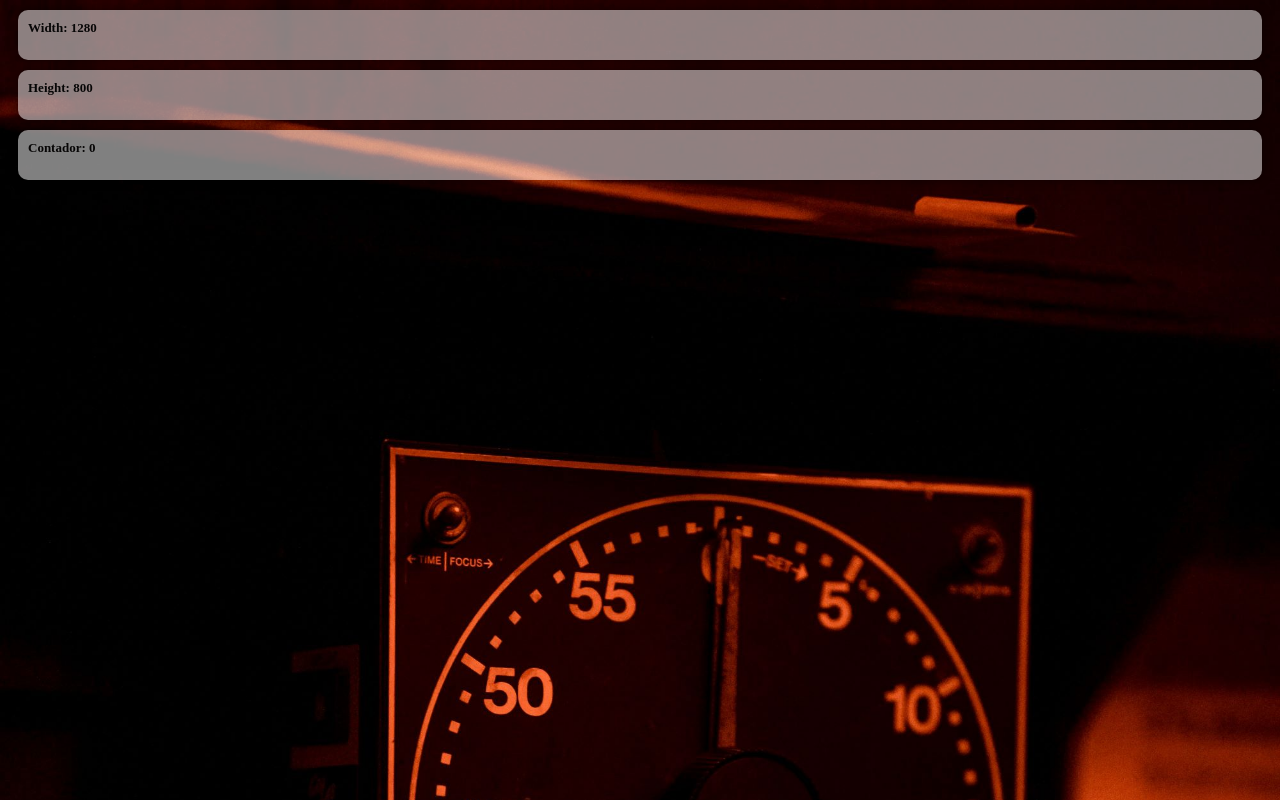
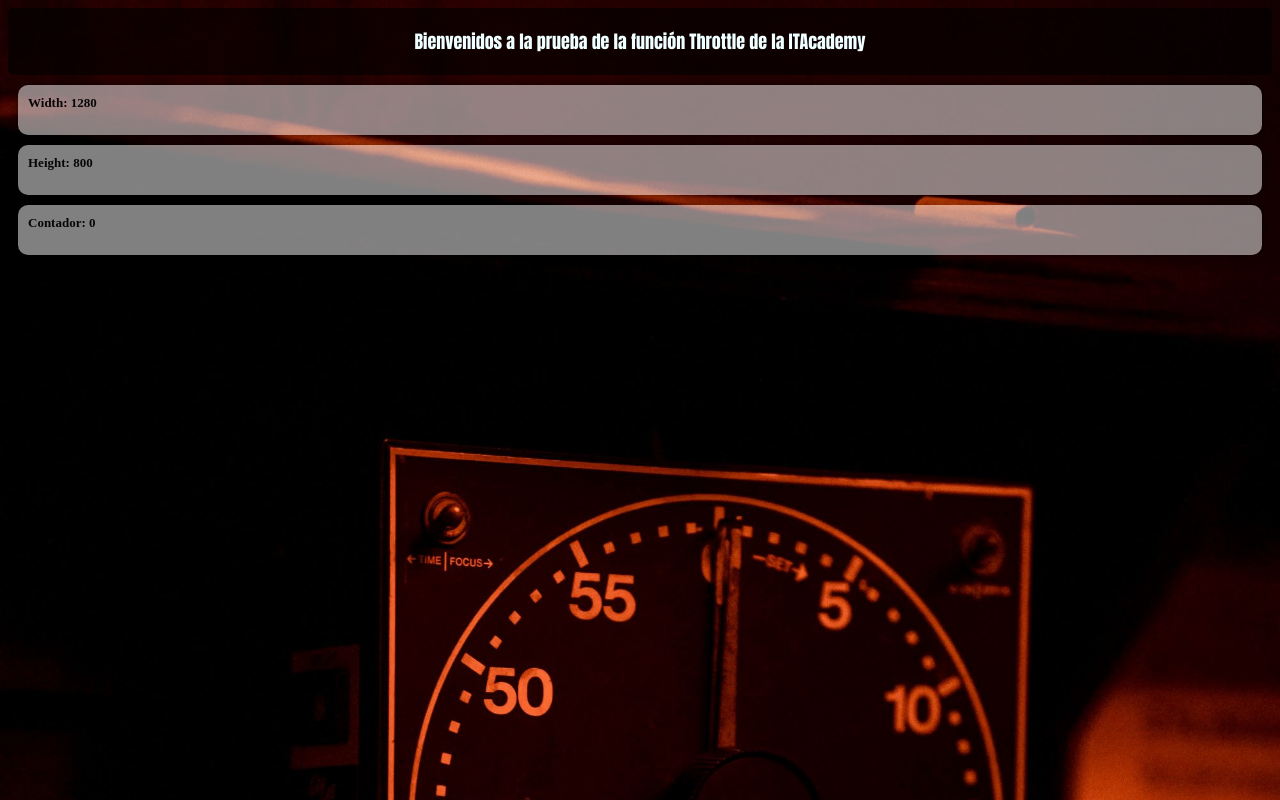
Before and after one commit to ClaudioMartinH/entrega-2.2, a website with bundled scripts: page index.html in a window 1280 px wide. Built offline with nearby package versions, Linux system fonts and the light colour scheme.

Commit message:
retoques html css

```diff
--- a/css/styles.css
+++ b/css/styles.css
@@ -17,3 +17,22 @@ div {
   height: 30px;
 
 }
+.encabezado {
+  background: rgba(0, 0, 0, 0.616);
+  color: azure;
+  font-family: Impact, Haettenschweiler, "Arial Narrow Bold", sans-serif;
+  font-size: large;
+  text-align: center;
+  margin-top: 20px;
+  margin-bottom: 20px;
+  margin-left: 20px;
+  margin-right: 20px;
+  padding-top: 20px;
+  padding-bottom: 20px;
+  padding-left: 20px;
+  padding-right: 20px;
+  border-radius: 5px;
+  width: auto;
+  margin: auto;
+  padding: auto;
+}
--- a/index.html
+++ b/index.html
@@ -7,7 +7,10 @@
     <link rel="stylesheet" href="./css/styles.css">
 </head>
 <body>
+    <header class="encabezado">Bienvenidos a la prueba de la función Throttle de la ITAcademy</header>
     <script type="module" src="./dist/index.js"></script>
+
+
 
     <div id="width"></div>
     <div id="height"> </div>
```
